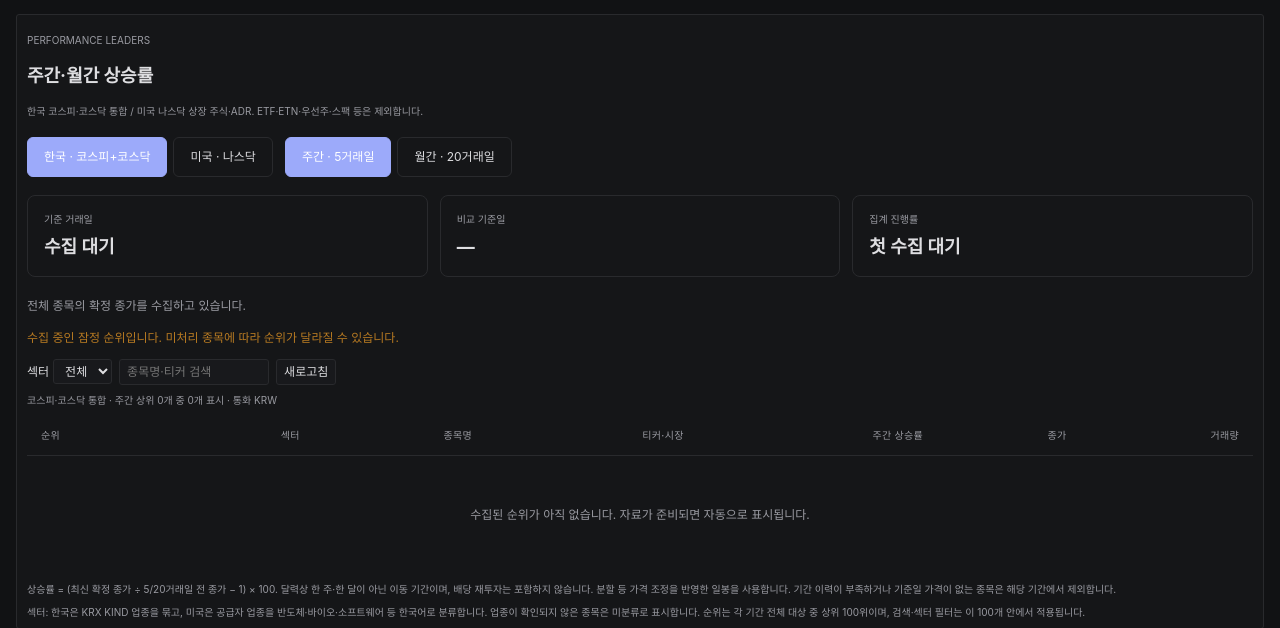
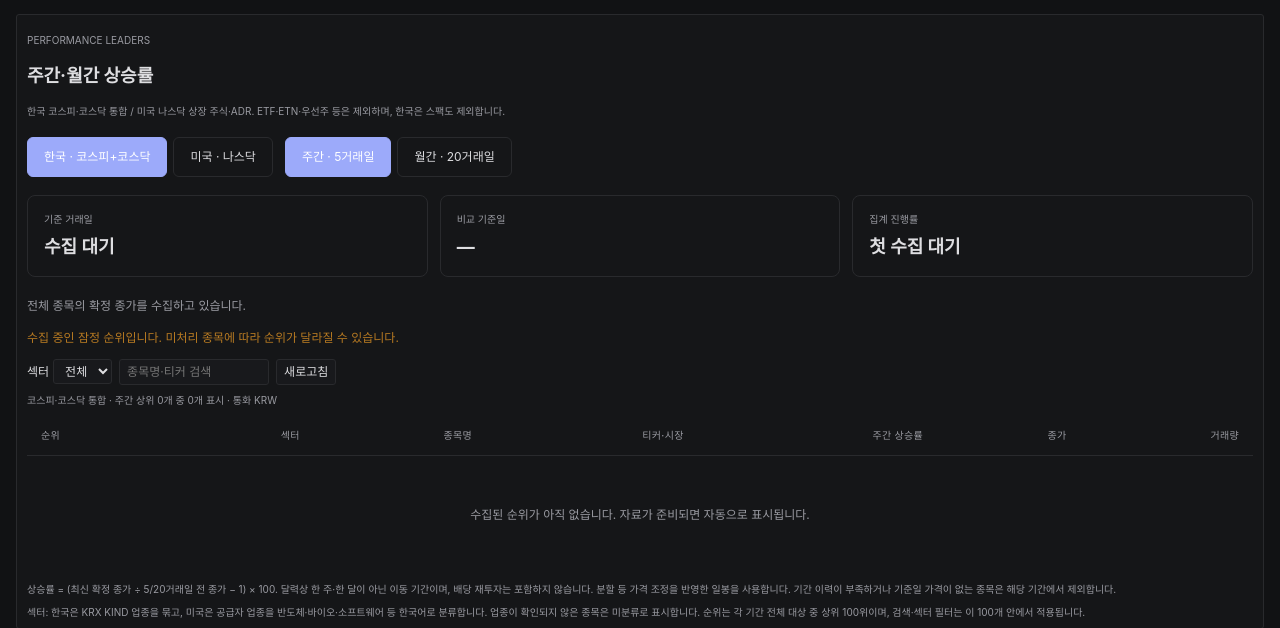
Before and after one commit to hynixVamos/web-dashboard, a Flask app: page /period-rankings in a window 1280 px wide. Shown: the part 111-739 px from the top of the page. Run offline with Flask 3, Linux system fonts and the light colour scheme; data that the repository does not hold is empty; some web fonts are replaced.

Commit message:
Clarify eligible stocks for each ranking market

```diff
--- a/templates/period_rankings.html
+++ b/templates/period_rankings.html
@@ -7,7 +7,7 @@
 {% block content %}
 <section class="panel nh-report">
  <p class="nh-legend">PERFORMANCE LEADERS</p><h2>주간·월간 상승률</h2>
- <p class="nh-legend">한국 코스피·코스닥 통합 / 미국 나스닥 상장 주식·ADR. ETF·ETN·우선주·스팩 등은 제외합니다.</p>
+ <p class="nh-legend">한국 코스피·코스닥 통합 / 미국 나스닥 상장 주식·ADR. ETF·ETN·우선주 등은 제외하며, 한국은 스팩도 제외합니다.</p>
  <div class="rank-controls"><div class="rank-switch" role="group" aria-label="시장"><button id="rank-kr" aria-pressed="true">한국 · 코스피+코스닥</button><button id="rank-us" aria-pressed="false">미국 · 나스닥</button></div><div class="rank-switch" role="group" aria-label="기간"><button id="rank-weekly" aria-pressed="true">주간 · 5거래일</button><button id="rank-monthly" aria-pressed="false">월간 · 20거래일</button></div></div>
  <div class="rank-stats"><div class="rank-stat"><small>기준 거래일</small><strong id="rank-date">—</strong></div><div class="rank-stat"><small>비교 기준일</small><strong id="rank-base">—</strong></div><div class="rank-stat"><small>집계 진행률</small><strong id="rank-coverage">—</strong></div></div>
  <p id="rank-status" role="status" aria-live="polite">저장된 순위를 불러오는 중…</p><p id="rank-notice" role="status"></p>
```
